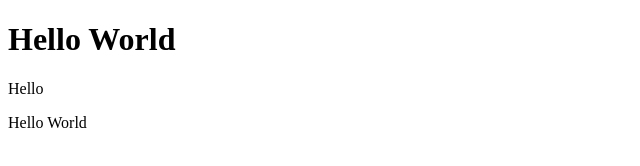
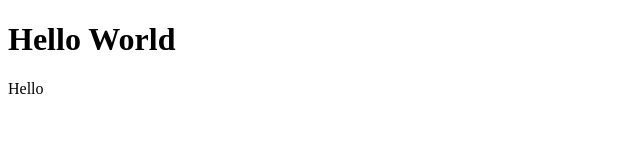
Before and after one commit to AnugrahAjeng/belajar-git-dasar, a plain HTML site: page index.html in a window 1280 px wide. Shown: the full height of the page, 0-640 px from the left. Drawn offline with Linux system fonts and the light colour scheme.

Commit message:
Melakukan perubahan file

```diff
--- a/index.html
+++ b/index.html
@@ -8,6 +8,5 @@
   <body>
     <h1>Hello World</h1>
     <p>Hello</p>
-    <p>Hello World</p>
   </body>
 </html>
--- /dev/null
+++ b/index.js
@@ -0,0 +1 @@
+const data = [];
--- a/style.css
+++ b/style.css
@@ -0,0 +1,3 @@
+body {
+  backgound: #000;
+}
```
